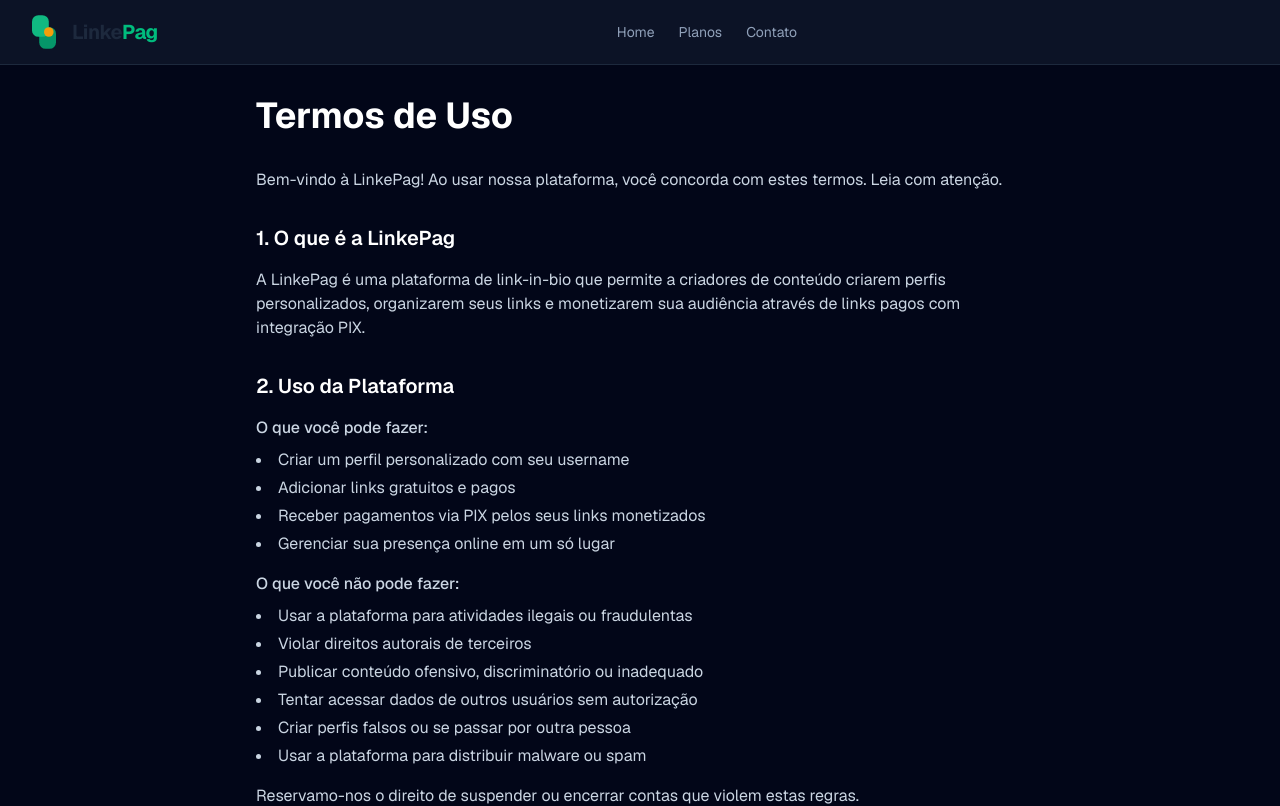
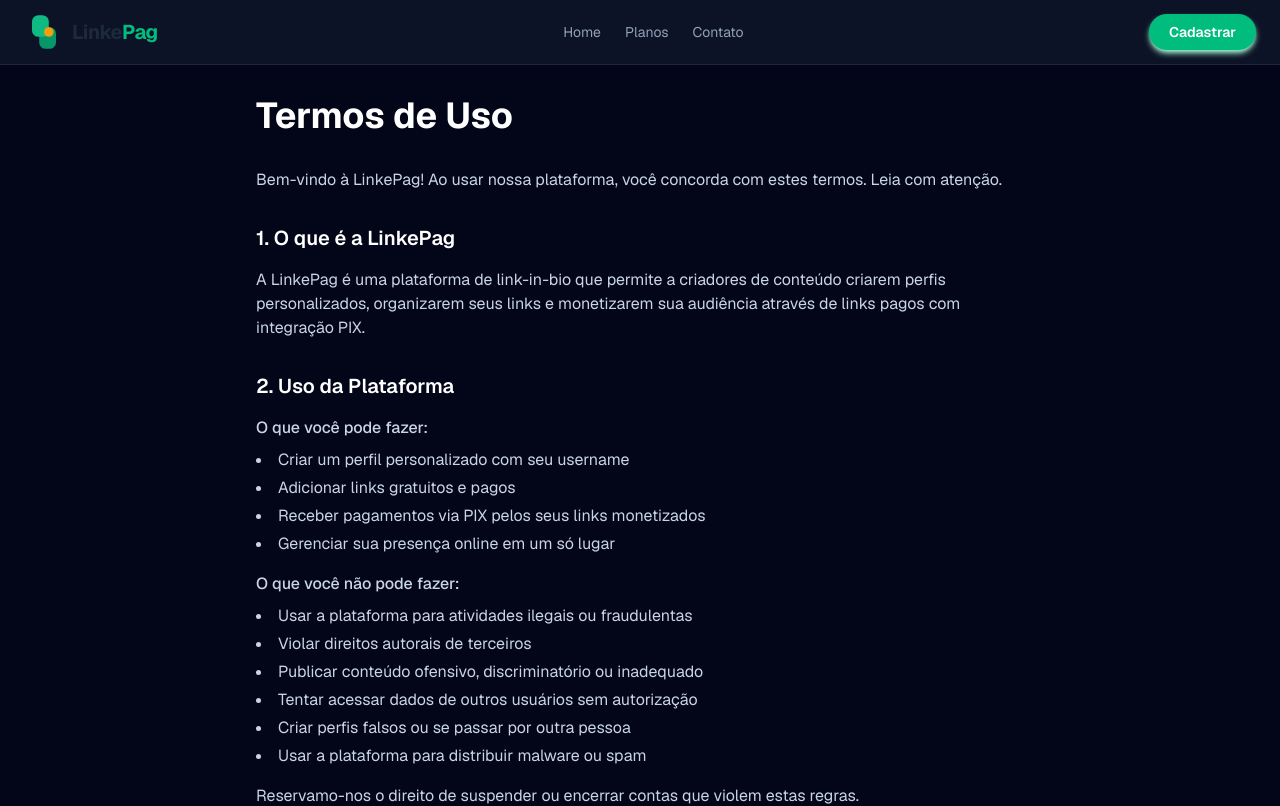
Before and after one commit to erickz/linkepag-frontend, a Next.js app: page /termos in a window 1280 px wide. Shown: the top 806 px of the page. Built offline with nearby package versions, Linux system fonts and the light colour scheme; no server answers.

Commit message:
Fixed errors

```diff
--- a/src/app/termos/page.tsx
+++ b/src/app/termos/page.tsx
@@ -30,7 +30,9 @@ export default function TermosPage() {
             </Link>
           </nav>
           <div className="flex items-center gap-3">
-            <AuthNavButton />
+            <AuthNavButton className="inline-flex items-center justify-center h-9 px-5 rounded-full bg-emerald-500 text-white text-sm font-semibold hover:bg-emerald-600 transition shadow-md shadow-emerald-200">
+              Cadastrar
+            </AuthNavButton>
             <MobileMenu />
           </div>
         </div>
--- a/src/components/PlanNotification.tsx
+++ b/src/components/PlanNotification.tsx
@@ -33,9 +33,10 @@ let globalProfilePromise: Promise<unknown> | null = null;
 let globalRequestCount = 0;
 
 // Helper para extrair PlanInfo da resposta da API
-const extractPlanInfoFromResponse = (data: { user?: unknown }): PlanInfo | null => {
-  if (!data.user) return null;
-  const user = data.user as Record<string, unknown>;
+const extractPlanInfoFromResponse = (data: unknown): PlanInfo | null => {
+  const response = data as { user?: unknown };
+  if (!response.user) return null;
+  const user = response.user as Record<string, unknown>;
   return {
     planId: (user.planId as number) || 1,
     planStatus: (user.planStatus as PlanInfo['planStatus']) || 'active',
@@ -64,7 +65,7 @@ export function PlanNotification({ planInfo: externalPlanInfo }: PlanNotificatio
     // Verifica se já existe no cache
     const cached = apiCache.get(CACHE_KEYS.PROFILE);
     if (cached) {
-      const info = extractPlanInfoFromResponse({ user: cached });
+      const info = extractPlanInfoFromResponse(cached);
       if (info) {
         setPlanInfo(info);
         setIsLoading(false);
```
Also changed, not shown: 1 other file (tests, documents, lock files or other folders).
